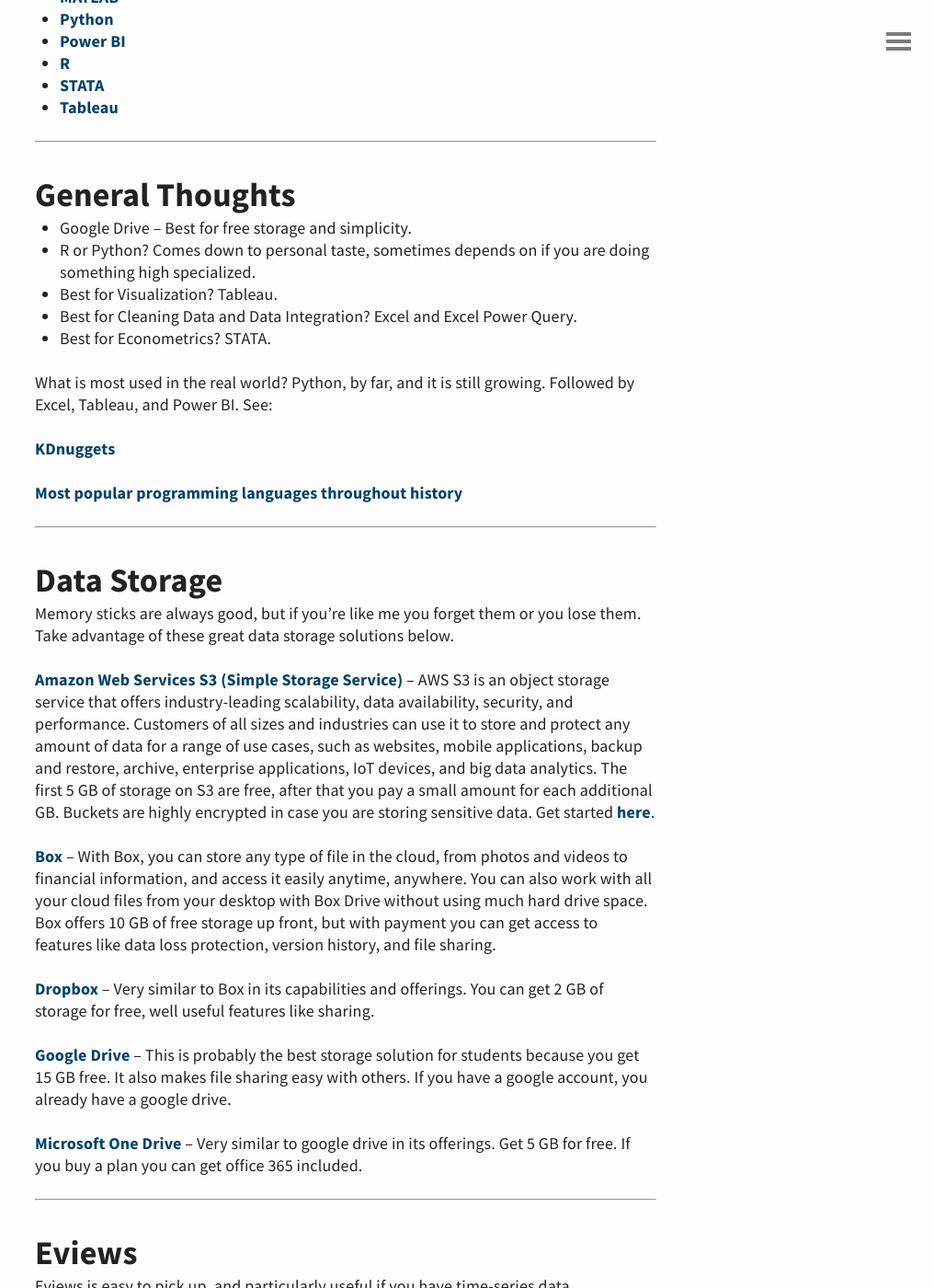
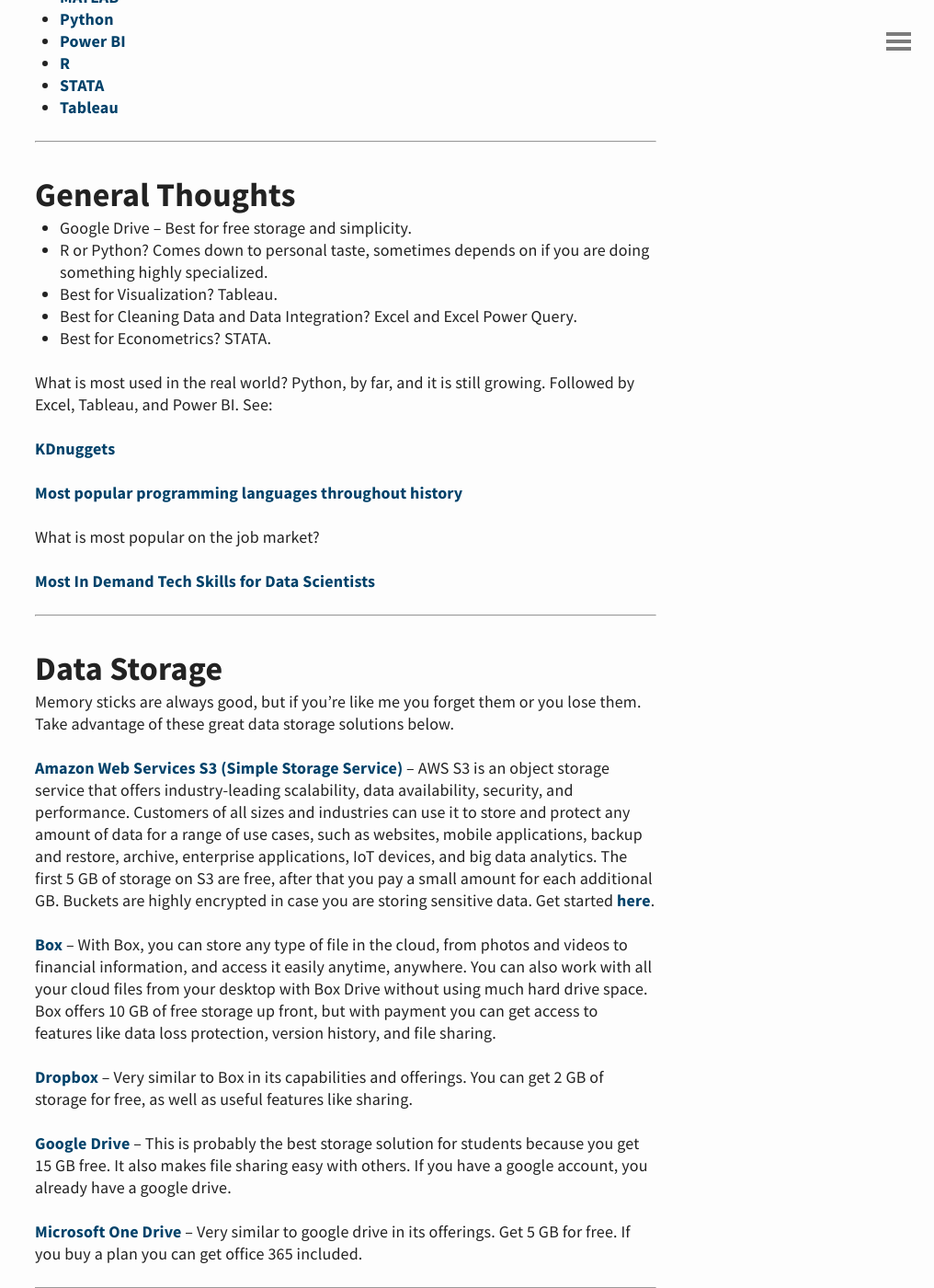
Before and after one commit to NumberHound/web, a Jekyll site: the page built from DataSolutions.md, in a window 1280 px wide and 1400 px high, scrolled down 1412 px. Shown: the whole window at 92% size, without its empty margins (264-1280 px from the left). Built offline with Jekyll 4.4.1, drawn with Linux system fonts in a browser that asks for light colours; some of the changed text lies outside the part shown.

Commit message:
New resources

```diff
--- a/DataSolutions.md
+++ b/DataSolutions.md
@@ -37,7 +37,7 @@ Regardless of what you choose... I would recommend getting a [Github](https://gi
 ## General Thoughts
 
 * Google Drive -- Best for free storage and simplicity.
-* R or Python? Comes down to personal taste, sometimes depends on if you are doing something high specialized.
+* R or Python? Comes down to personal taste, sometimes depends on if you are doing something highly specialized.
 * Best for Visualization? Tableau.
 * Best for Cleaning Data and Data Integration? Excel and Excel Power Query.
 * Best for Econometrics? STATA.
@@ -49,6 +49,10 @@ What is most used in the real world? Python, by far, and it is still growing. Fo
 
 [Most popular programming languages throughout history](https://www.youtube.com/watch?v=Og847HVwRSI)
 
+What is most popular on the job market?
+
+[Most In Demand Tech Skills for Data Scientists](https://towardsdatascience.com/the-most-in-demand-tech-skills-for-data-scientists-d716d10c191d)
+
 ---
 
 ## Data Storage
@@ -59,7 +63,7 @@ Memory sticks are always good, but if you're like me you forget them or you lose
 
 [Box](https://www.box.com/home) -- With Box, you can store any type of file in the cloud, from photos and videos to financial information, and access it easily anytime, anywhere. You can also work with all your cloud files from your desktop with Box Drive without using much hard drive space. Box offers 10 GB of free storage up front, but with payment you can get access to features like data loss protection, version history, and file sharing.
 
-[Dropbox](https://www.dropbox.com/?landing=dbv2) -- Very similar to Box in its capabilities and offerings. You can get 2 GB of storage for free, well useful features like sharing.
+[Dropbox](https://www.dropbox.com/?landing=dbv2) -- Very similar to Box in its capabilities and offerings. You can get 2 GB of storage for free, as well as useful features like sharing.
 
 [Google Drive](https://www.google.ca/drive/) -- This is probably the best storage solution for students because you get 15 GB free. It also makes file sharing easy with others. If you have a google account, you already have a google drive.
 
@@ -140,6 +144,8 @@ Python Python is powerful, fast, free, and open source. Python can be run in sev
 [Python for Data Science Handbook](https://jakevdp.github.io/PythonDataScienceHandbook/)
 
 [Python Cheat Sheets](https://ehmatthes.github.io/pcc/cheatsheets/README.html)
+
+[Automate the Boring Stuff](https://automatetheboringstuff.com)
 
 On Udemy:
 
```
Also changed, not shown: EconomicsData.md (+10 -0 lines).
